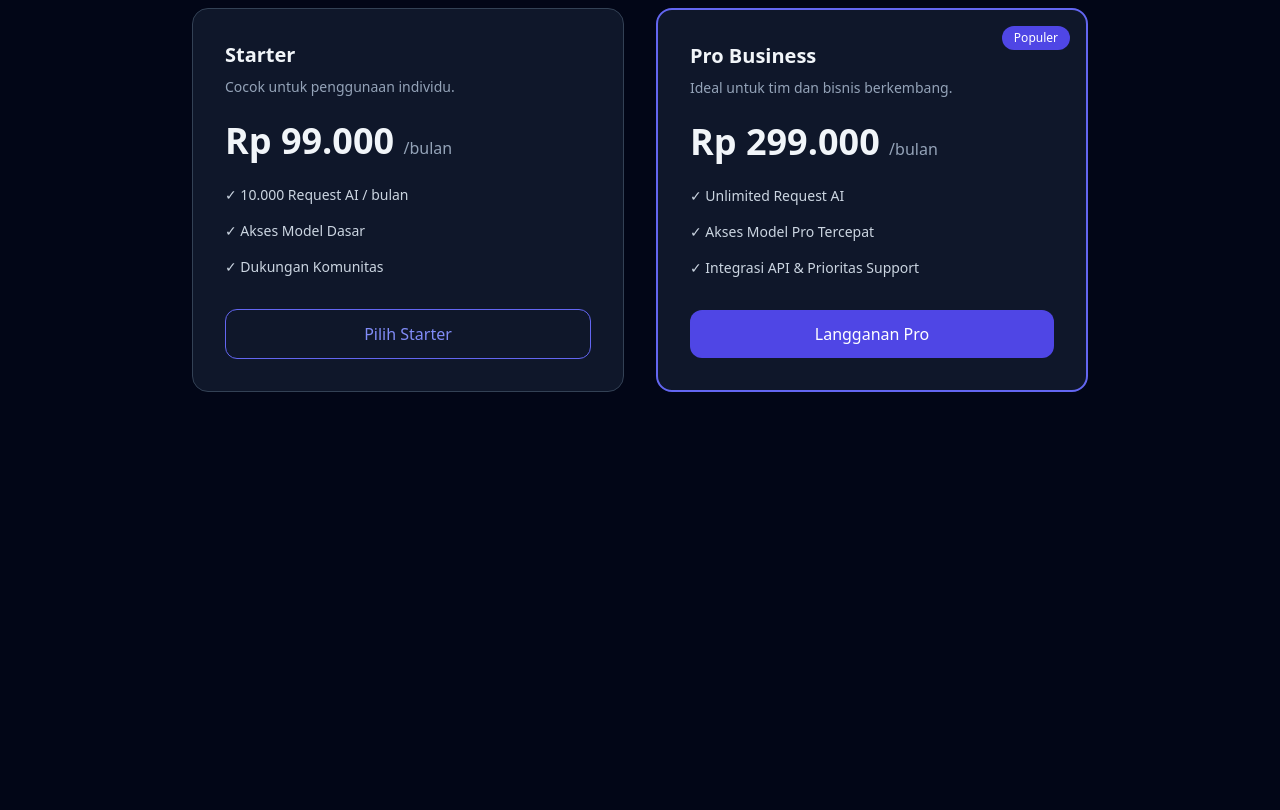
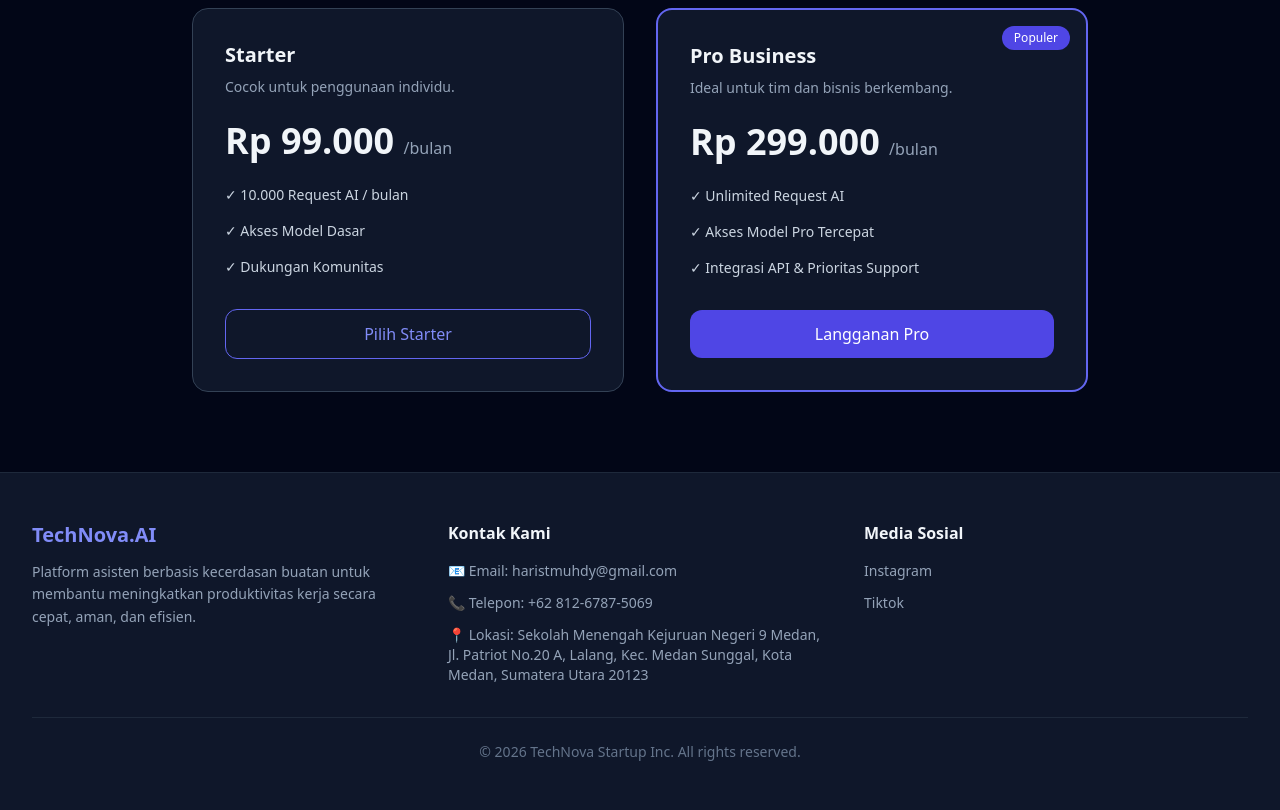
Before and after one commit to harits2501/Tugas-3.5-Harits-Muhdy-Khair-, a plain HTML site: page Index.html in a window 1280 px wide. Shown: the part 1433-2243 px from the top of the page. Before the commit the page ends 1905 px from the top, so only its background shows below. Drawn offline with nearby package versions, Linux system fonts and the light colour scheme.

Commit message:
Menambahkan footer

```diff
--- a/Index.html
+++ b/Index.html
@@ -438,6 +438,96 @@
         </div>
     </section>
 
+    <!-- 5. FOOTER -->
+<footer class="bg-slate-900 border-t border-slate-800 py-12">
+
+    <div class="max-w-7xl mx-auto px-4 sm:px-6 lg:px-8">
+
+        <div class="grid grid-cols-1 md:grid-cols-3 gap-8">
+
+            <!-- Informasi Startup -->
+            <div>
+
+                <h2 class="text-xl font-bold text-indigo-400 mb-3">
+                    TechNova.AI
+                </h2>
+
+                <p class="text-slate-400 text-sm leading-relaxed">
+                    Platform asisten berbasis kecerdasan buatan
+                    untuk membantu meningkatkan produktivitas
+                    kerja secara cepat, aman, dan efisien.
+                </p>
+
+            </div>
+
+            <!-- Informasi Kontak -->
+            <div>
+
+                <h3 class="font-bold mb-4">
+                    Kontak Kami
+                </h3>
+
+                <div class="space-y-3 text-sm text-slate-400">
+
+                    <p>
+                        📧 Email:
+                        <a href="mailto:haristmuhdy@gmail.com"
+                            class="hover:text-indigo-400">
+                            haristmuhdy@gmail.com
+                        </a>
+                    </p>
+
+                    <p>
+                        📞 Telepon: +62 812-6787-5069
+                    </p>
+
+                    <p>
+                        📍 Lokasi: Sekolah Menengah Kejuruan Negeri 9 Medan, Jl. Patriot No.20 A, Lalang, Kec. Medan Sunggal, Kota Medan, Sumatera Utara 20123
+                    </p>
+
+                </div>
+
+            </div>
+
+            <!-- Media Sosial -->
+            <div>
+
+                <h3 class="font-bold mb-4">
+                    Media Sosial
+                </h3>
+
+                <div class="flex flex-col gap-3 text-sm text-slate-400">
+
+                    <a href="https://www.instagram.com/muhdy12_4?hvrq=MTRlZ3kwcWcwcWszcQ=="
+                        target="_blank"
+                        class="hover:text-indigo-400">
+                        Instagram
+                    </a>
+
+
+                    <a href="https://www.tiktok.com/@muhdy12_4?_r=1&_t=ZS-9BhbX2vFn6n"
+                        target="_blank"
+                        class="hover:text-indigo-400">
+                        Tiktok
+                    </a>
+
+                </div>
+
+            </div>
+
+        </div>
+
+        <!-- Copyright -->
+        <div class="border-t border-slate-800 mt-8 pt-6 text-center text-sm text-slate-500">
+
+            &copy; 2026 TechNova Startup Inc.
+            All rights reserved.
+
+        </div>
+
+    </div>
+</footer>
+
 
 
 
```
